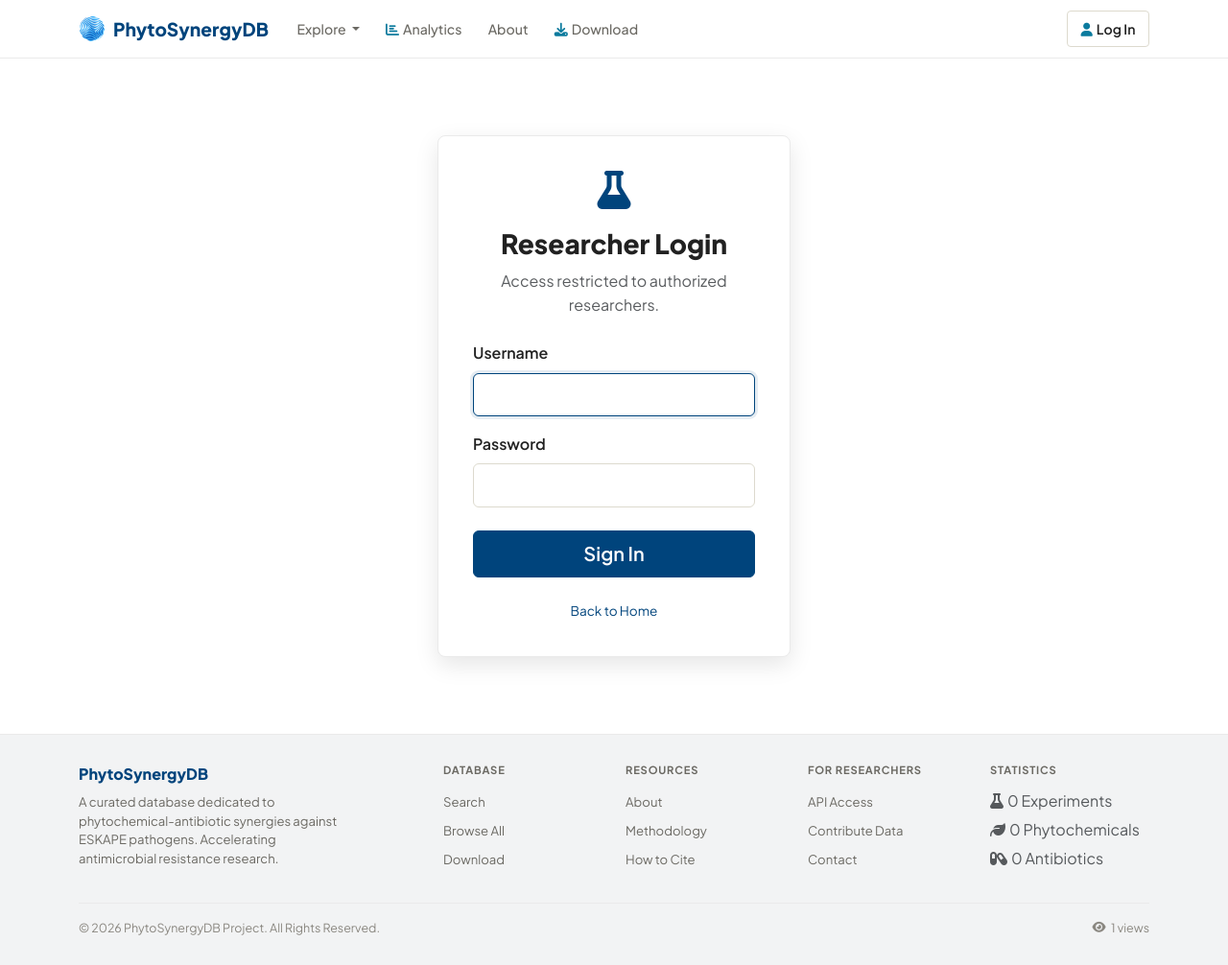
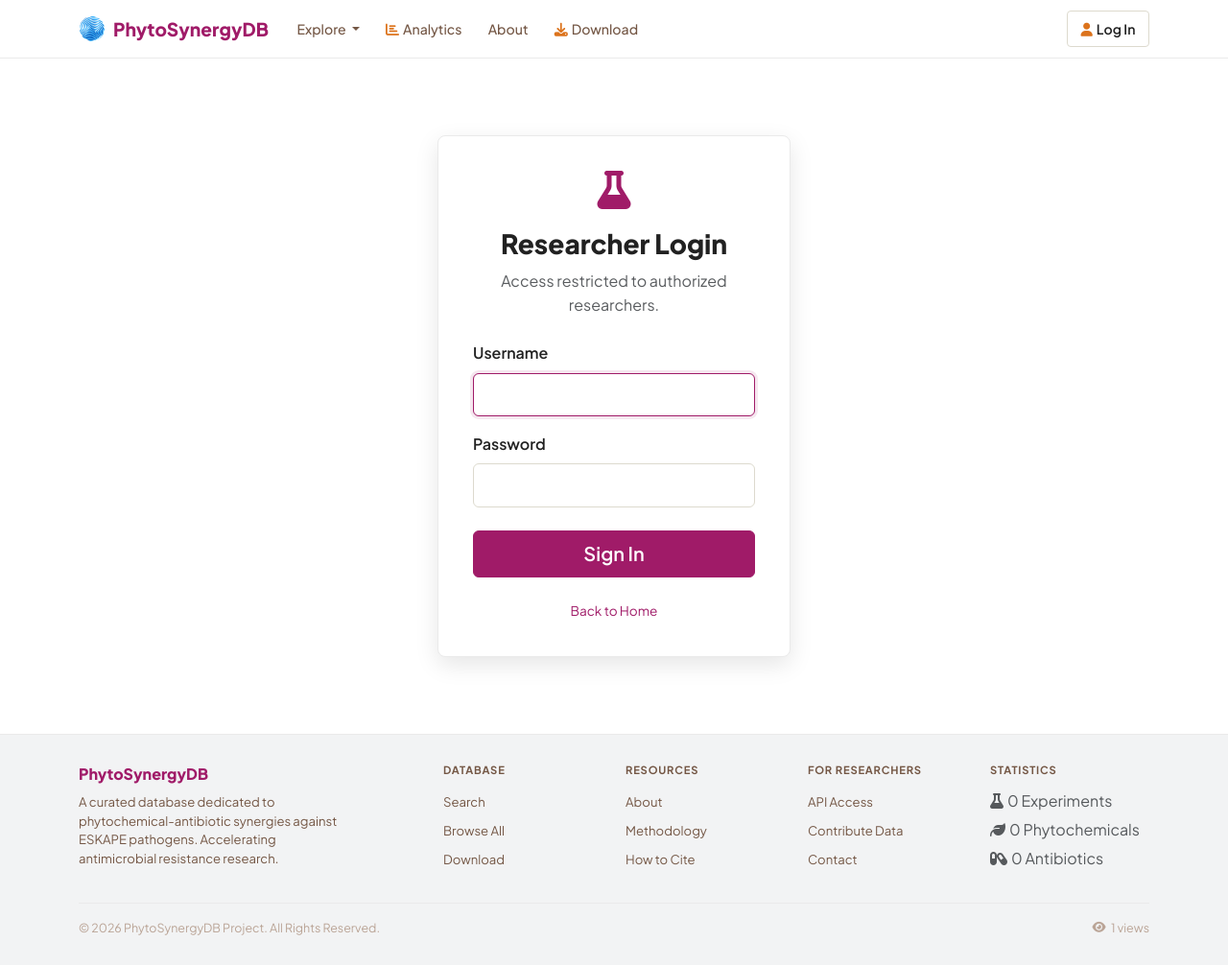
Before and after one commit to argajitsarkr/phytosynergy-db-project, a Django app: page /accounts/login/ in a window 1280 px wide. Shown: the whole page at 96% size. Run offline with Django 5.2, Linux system fonts and the light colour scheme; data comes from the database, SQL or seed files in the repository; data that the repository does not hold is empty; some libraries are stand-ins or nearby versions.

Commit message:
Apply custom warm color palette across entire site
Replace Blue+Black design tokens with the custom palette:
- Primary: Dark Purple (#a01b68) replaces navy (#00447c)
- Accent: Dark Gold (#dc731c) replaces teal (#0b7b9e)
- Danger: Red (#d14124) replaces old red (#c62828)
- Text secondary: Dark Neutral (#745745)
- Text muted: Neutral 60 (#baa496)
- Success/synergy badges: Dark Purple
- Warning/additive badges: Dark Gold
- Focus rings updated to match new primary/accent

All changes are via CSS variables, so the entire site updates.
This commit is on a separate branch for easy revert if needed.

Co-Authored-By: Claude Opus 4.6 <noreply@anthropic.com>

```diff
--- a/synergy_data/static/synergy_data/css/custom.css
+++ b/synergy_data/static/synergy_data/css/custom.css
@@ -1,23 +1,23 @@
 /*
 =====================================================
-  PhytoSynergyDB — Black + Blue Minimalistic
+  PhytoSynergyDB — Custom Warm Palette
 =====================================================
 */
 
 @import url('https://fonts.googleapis.com/css2?family=Plus+Jakarta+Sans:wght@300;400;500;600;700;800&display=swap');
 
 /* ============================================================
-   1. DESIGN TOKENS — Black + Blue Palette
+   1. DESIGN TOKENS — Custom Warm Palette
    ============================================================ */
 :root {
-    --primary: #00447c;
-    --primary-dark: #002756;
-    --primary-light: #e8f0f8;
-    --primary-hover: #003566;
+    --primary: #a01b68;
+    --primary-dark: #7a1150;
+    --primary-light: #f8e8f2;
+    --primary-hover: #8a1759;
 
-    --accent: #0b7b9e;
-    --accent-dark: #035b7a;
-    --accent-light: #e0f2f6;
+    --accent: #dc731c;
+    --accent-dark: #b55d14;
+    --accent-light: #fef3e6;
 
     --dark: #212121;
     --darker: #0c0c0c;
@@ -33,18 +33,18 @@
     --gray-800: #333231;
     --gray-900: #212121;
 
-    --success: #2e7d32;
-    --success-bg: #e8f5e9;
-    --success-text: #1b5e20;
-    --warning: #e65100;
-    --warning-bg: #fff3e0;
-    --warning-text: #bf360c;
-    --danger: #c62828;
-    --danger-bg: #ffebee;
-    --danger-text: #b71c1c;
-    --info: #0b7b9e;
-    --info-bg: #e0f2f6;
-    --info-text: #035b7a;
+    --success: #a01b68;
+    --success-bg: #f8e8f2;
+    --success-text: #7a1150;
+    --warning: #dc731c;
+    --warning-bg: #fef3e6;
+    --warning-text: #b55d14;
+    --danger: #d14124;
+    --danger-bg: #fce8e5;
+    --danger-text: #a8331c;
+    --info: #dc731c;
+    --info-bg: #fef3e6;
+    --info-text: #b55d14;
 
     --bg-white: #ffffff;
     --bg-light: #f2f3f4;
@@ -52,8 +52,8 @@
     --bg-dark: #212121;
 
     --text-primary: #212121;
-    --text-secondary: #6b6963;
-    --text-muted: #8a8780;
+    --text-secondary: #745745;
+    --text-muted: #baa496;
     --text-white: #ffffff;
 
     --border-light: #eaeaea;
@@ -200,7 +200,7 @@ a:hover { color: var(--accent); }
 }
 .search-bar-wrapper:focus-within {
     border-color: var(--primary);
-    box-shadow: 0 0 0 3px rgba(0,68,124,0.1);
+    box-shadow: 0 0 0 3px rgba(160,27,104,0.1);
 }
 .search-category-btn {
     display: flex;
@@ -281,7 +281,7 @@ a:hover { color: var(--accent); }
 .hero-search-wrapper:focus-within {
     border-color: var(--accent);
     background: var(--bg-white);
-    box-shadow: 0 0 0 4px rgba(11,123,158,0.15);
+    box-shadow: 0 0 0 4px rgba(220,115,28,0.15);
 }
 .hero-search-icon {
     padding: 0 0 0 1.25rem;
@@ -902,7 +902,7 @@ a:hover { color: var(--accent); }
 }
 .login-card .form-control:focus {
     border-color: var(--primary);
-    box-shadow: 0 0 0 3px rgba(0,68,124,0.1);
+    box-shadow: 0 0 0 3px rgba(160,27,104,0.1);
 }
 
 
```
